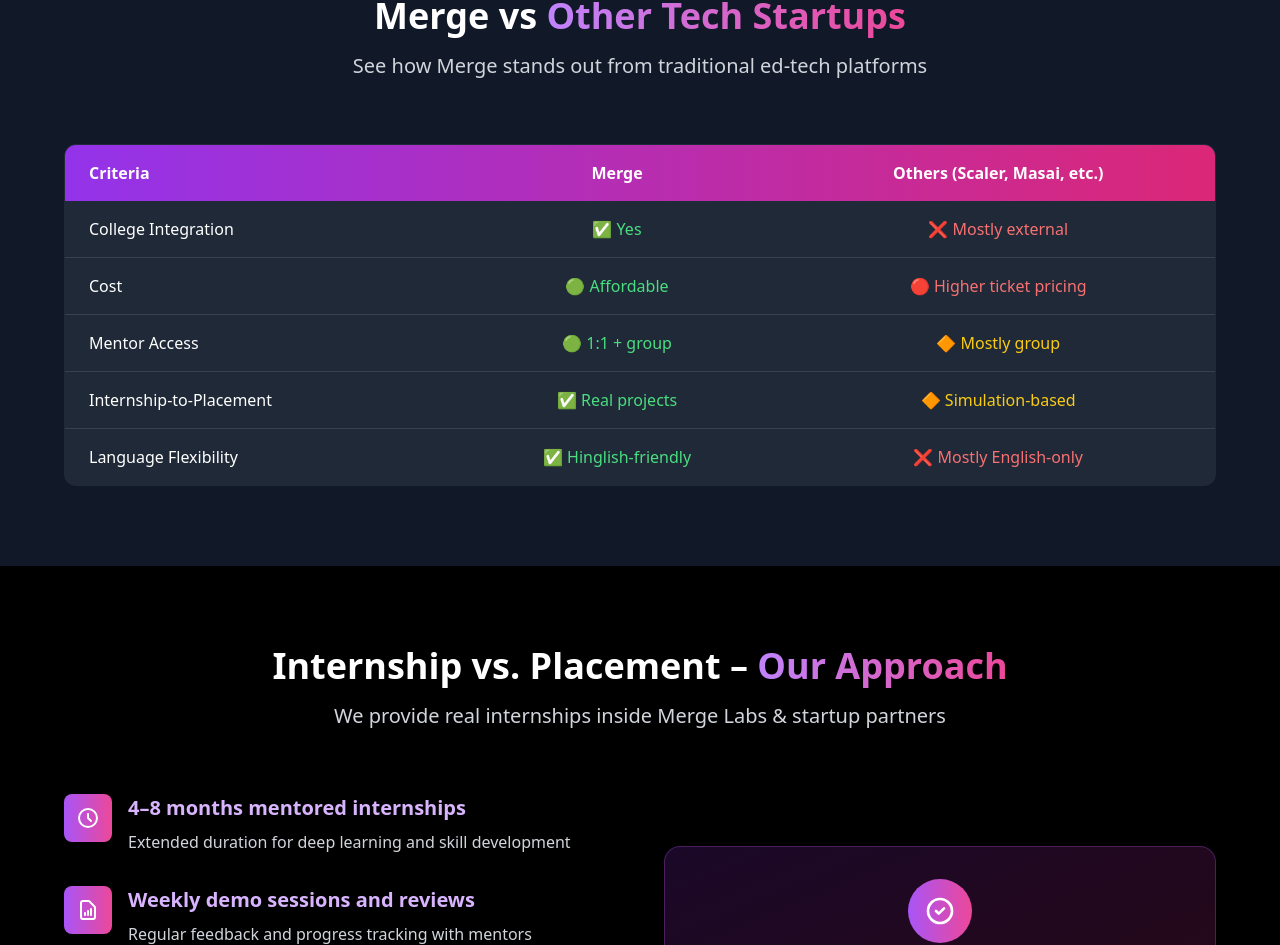
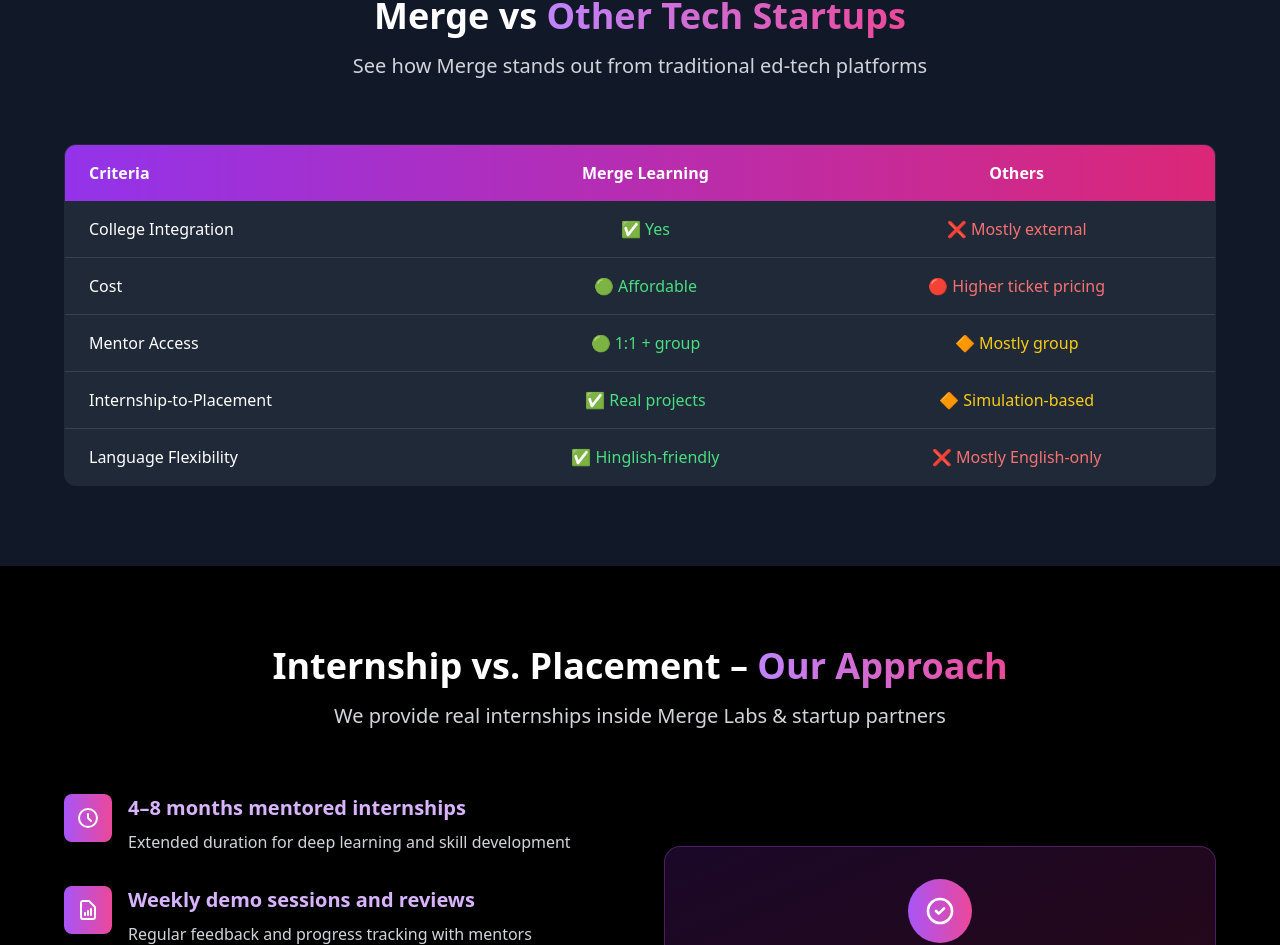
Before and after one commit to BitHiveTechnologies/Merge-Website, a Next.js app: page /collaborations in a window 1280 px wide. Shown: the part 4210-5155 px from the top of the page. Built offline with nearby package versions, Linux system fonts and the light colour scheme.

Commit message:
update the table with this data

```diff
--- a/app/collaborations/page.tsx
+++ b/app/collaborations/page.tsx
@@ -810,13 +810,13 @@
                                         className="px-6 py-4 text-center font-semibold"
                                         data-oid="ol997jl"
                                     >
-                                        Merge
+                                        Merge Learning
                                     </th>
                                     <th
                                         className="px-6 py-4 text-center font-semibold"
                                         data-oid="kg6wkez"
                                     >
-                                        Others (Scaler, Masai, etc.)
+                                        Others
                                     </th>
                                 </tr>
                             </thead>
```
